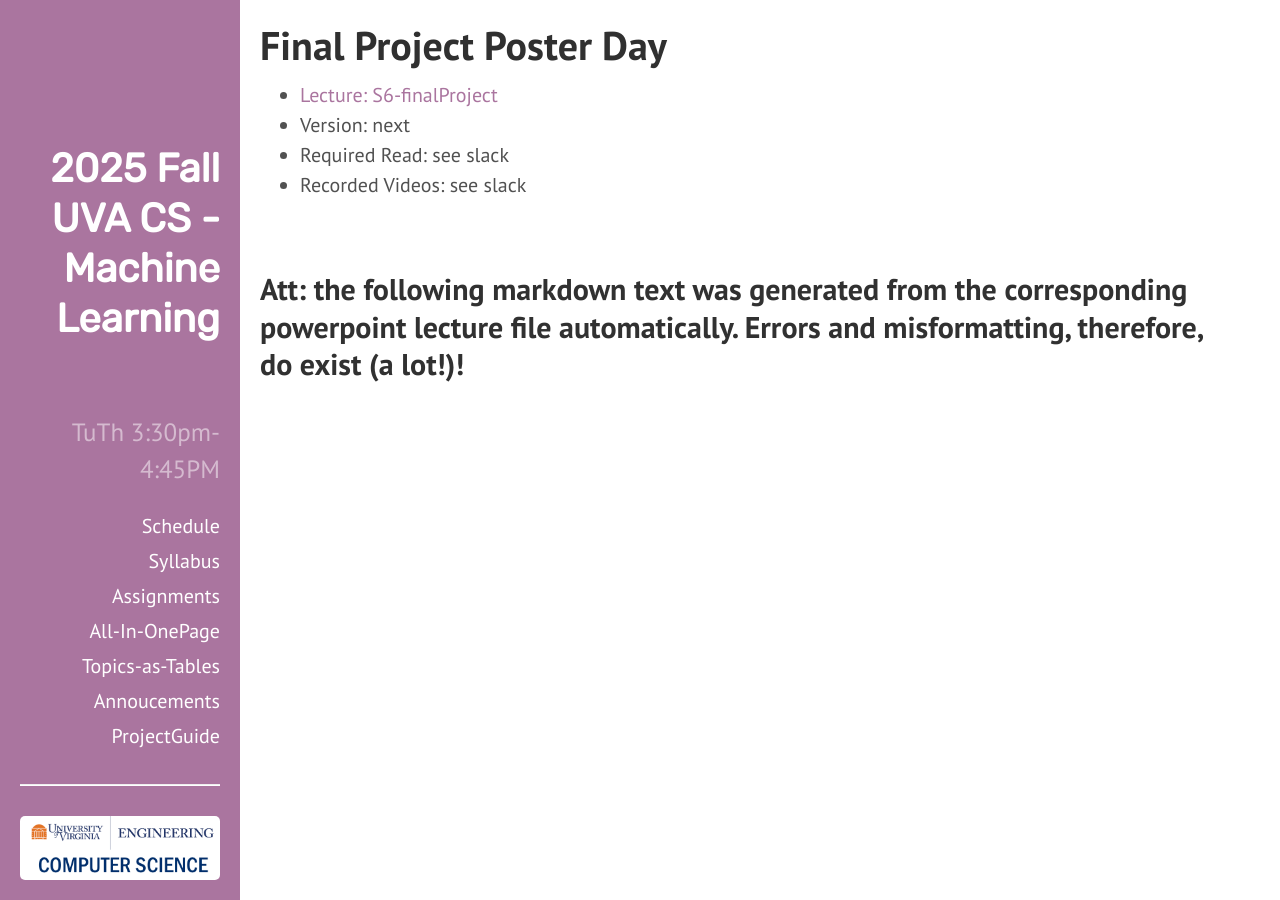
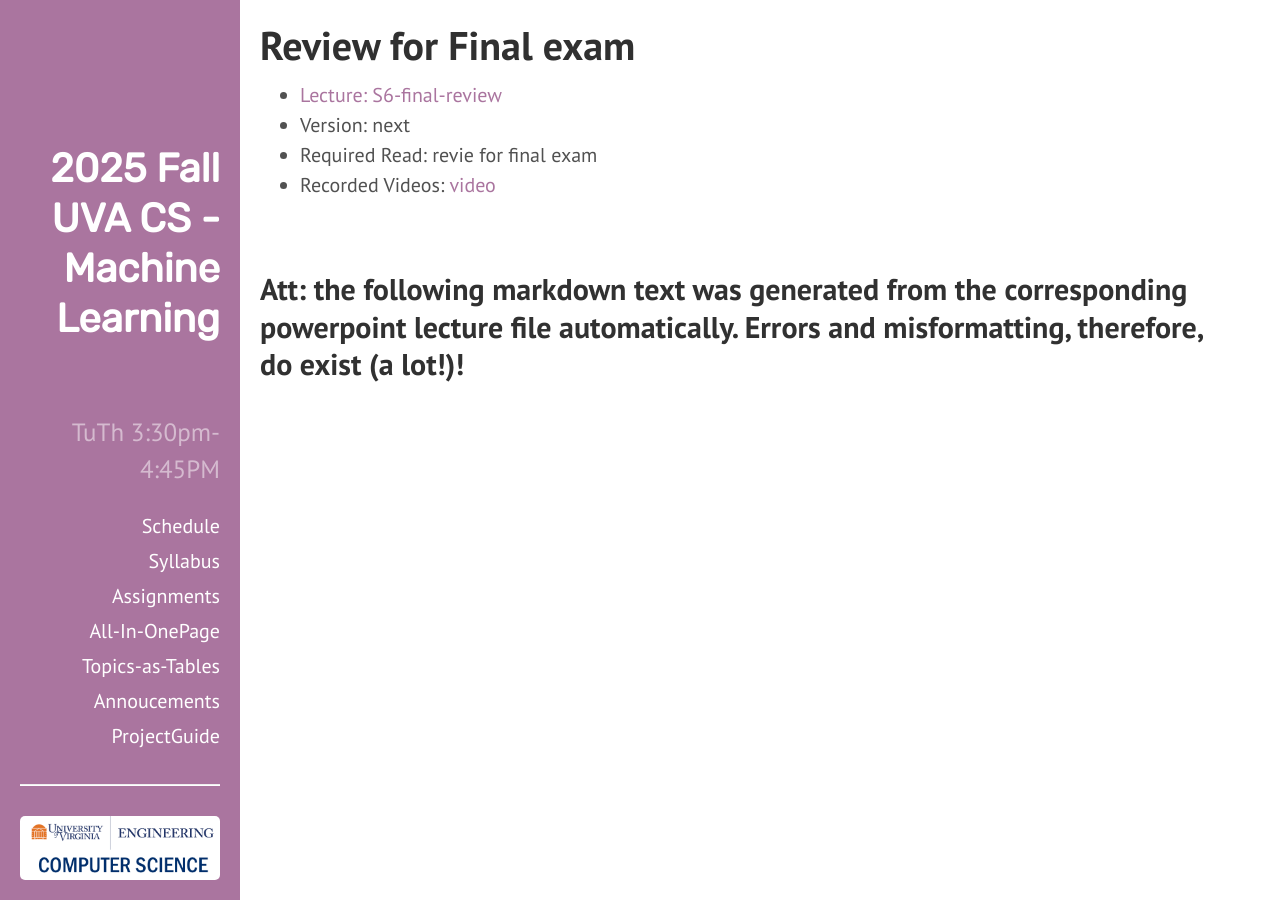
Before and after one commit to qiyanjun/2025Fall-UVA-CS-MachineLearningDeep, a Jekyll site: the page built from _contents/S6-L11-finalProject.md, in a window 1280 px wide. Built offline with Jekyll 4.4.1, drawn with Linux system fonts in a browser that asks for light colours.

Commit message:
change the week before Dec.9th as preparation for final exam

```diff
--- a/_contents/S6-L11-finalProject.md
+++ b/_contents/S6-L11-finalProject.md
@@ -1,8 +1,8 @@
 ---
 layout: post
-title: Final Project Poster Day
-lecture:  S6-finalProject
+title: Review for Final exam
+lecture:  S6-final-review
 lectureVersion: next
-video: see slack
-notes:  see slack
+video: <a href="https://youtu.be/fz5ExB0XP5E"> video</a>
+notes:  revie for final exam
 ---
```
Also changed, not shown: _contents/S6-Lreview.md (+2 -2 lines).
